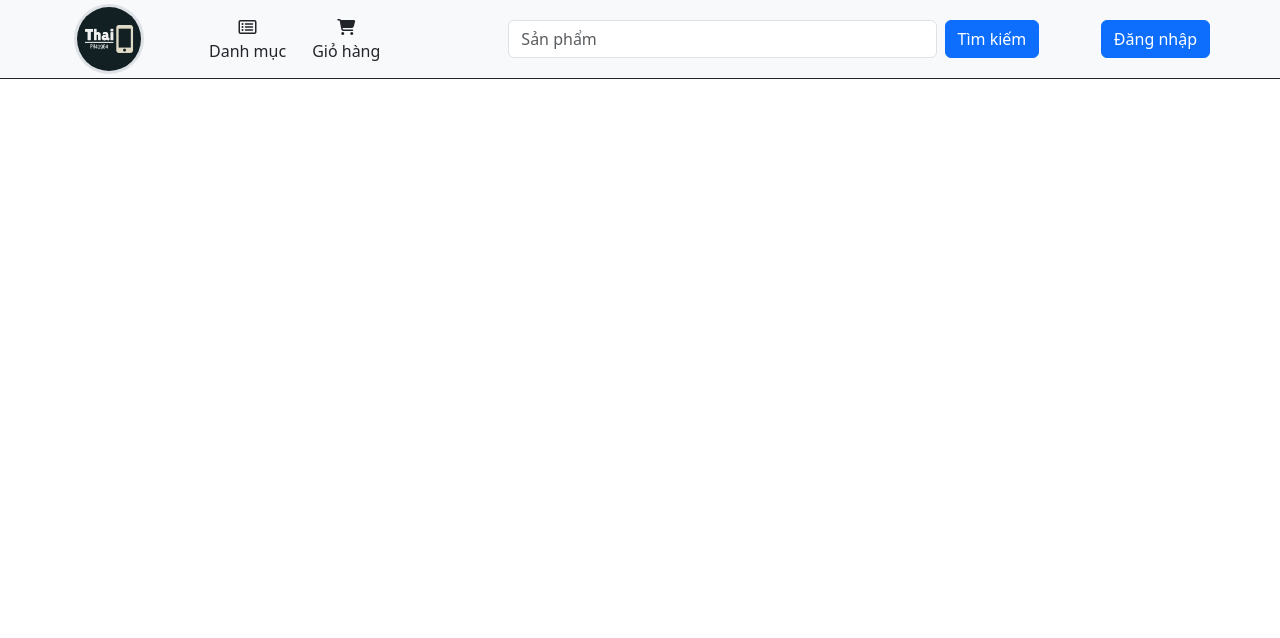
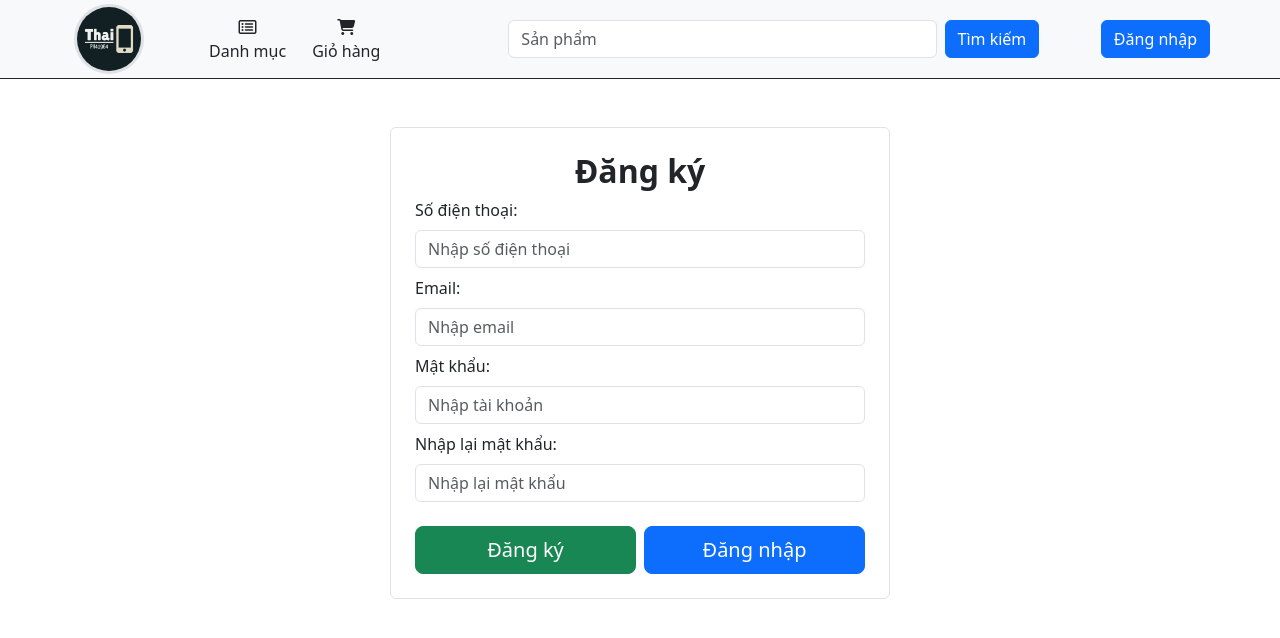
Before and after one commit to TranMThai/WEB207-assignment, a plain HTML site: page DangKy.html in a window 1280 px wide. Drawn offline with Linux system fonts and the light colour scheme.

Commit message:
complete DangKy.html

```diff
--- a/DangKy.html
+++ b/DangKy.html
@@ -74,8 +74,32 @@
 
 
     <main>
-        <div class="container">
-
+        <div class="container d-block mt-5">
+            <div class="m-auto border rounded p-4" style="max-width: 500px;">
+                <h2 class="text-center fw-bold">Đăng ký</h2>
+                <div class="sdt my-2">
+                    <label for="sdt" class="form-label">Số điện thoại:</label>
+                    <input type="tel" class="form-control" placeholder="Nhập số điện thoại" name="sdt" id="sdt">
+                </div>
+                <div class="email my-2">
+                    <label for="email" class="form-label">Email:</label>
+                    <input type="email" class="form-control" placeholder="Nhập email" name="email" id="email">
+                </div>
+                <div class="mat-khau my-2">
+                    <label for="matKhau" class="form-label">Mật khẩu:</label>
+                    <input type="password" class="form-control" placeholder="Nhập tài khoản" name="matKhau"
+                        id="matKhau">
+                </div>
+                <div class="nhap-lai-mat-khau my-2">
+                    <label for="nhapLaiMatKhau" class="form-label">Nhập lại mật khẩu:</label>
+                    <input type="password" class="form-control" placeholder="Nhập lại mật khẩu" name="nhapLaiMatKhau"
+                        id="nhapLaiMatKhau">
+                </div>
+                <div class="d-flex justify-content-around mt-4">
+                    <input type="button" class="btn btn-success btn-lg w-50 me-2" value="Đăng ký">
+                    <input type="button" class="btn btn-primary btn-lg w-50" value="Đăng nhập">
+                </div>
+            </div>
         </div>
     </main>
     <script src="lib/bootstrap.js"></script>
```
